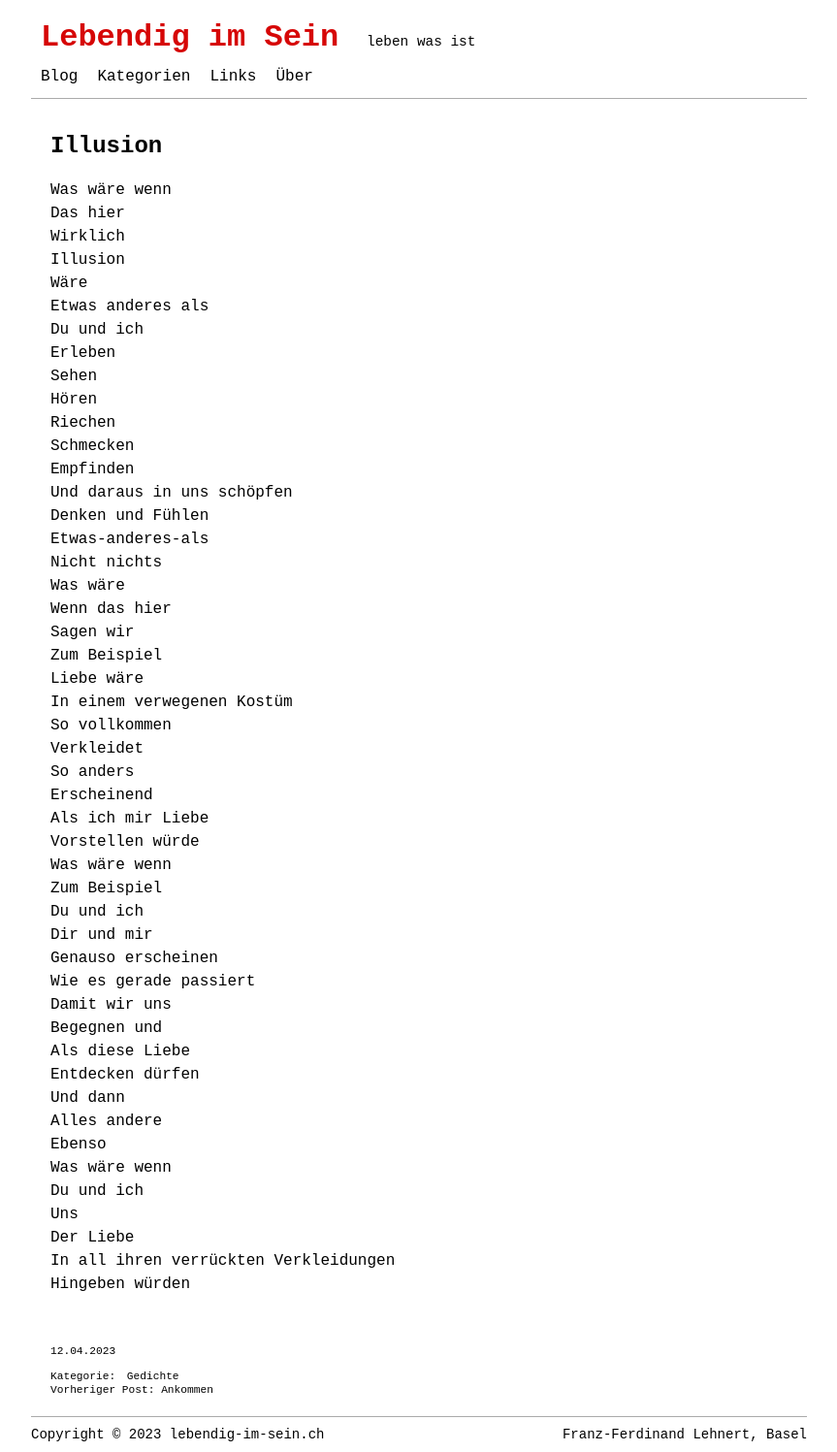
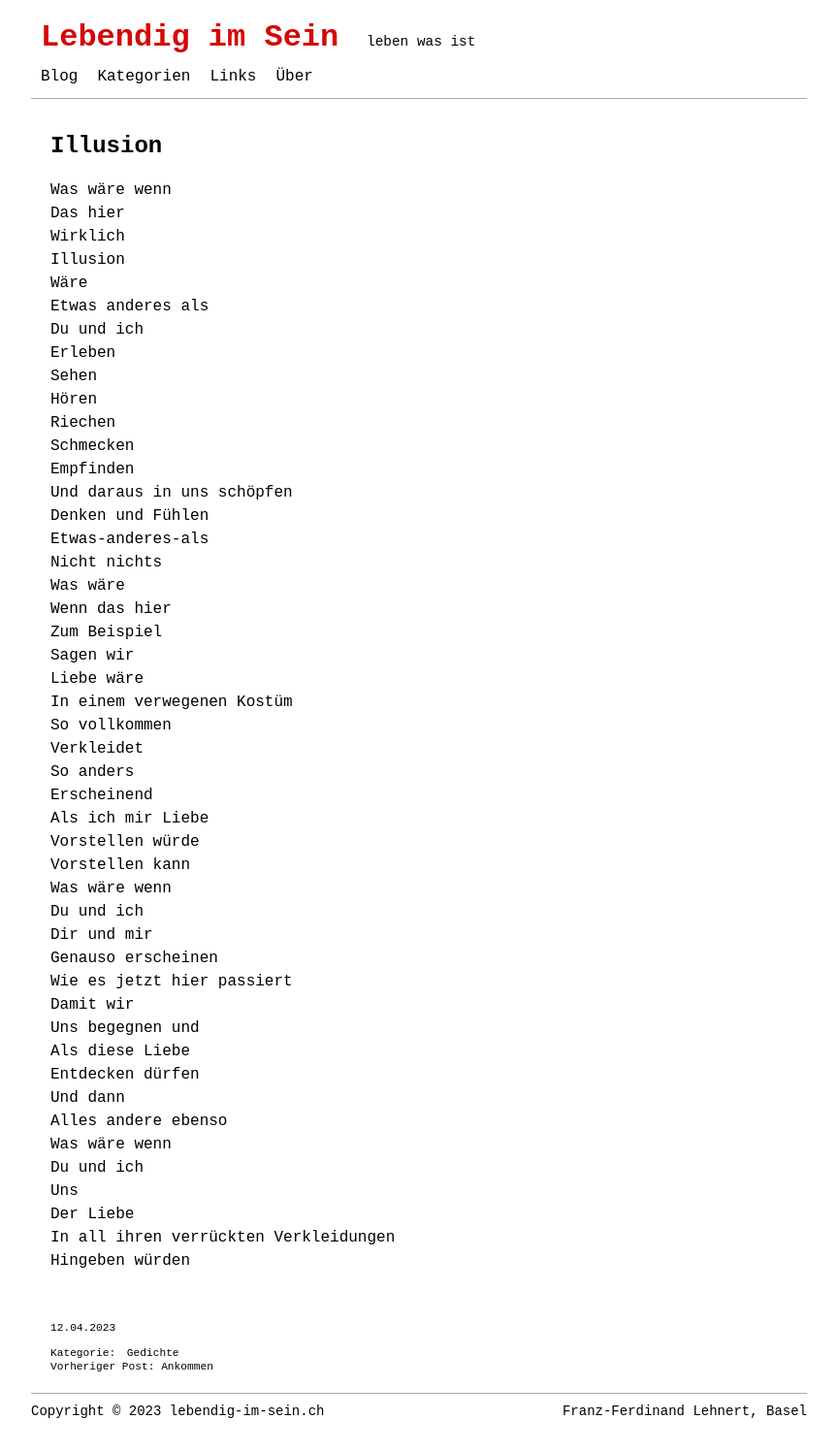
Before and after one commit to lebendigimsein/webpage, a Jekyll site: the page built from _posts/2023-04-12-illusion.markdown, in a window 1280 px wide. Shown: the whole page at 97% size, without its empty margins (208-1071 px from the left). Built offline with Jekyll 4.4.1, drawn with Linux system fonts in a browser that asks for light colours; after the commit the page ends 1473 px from its top, so only the background shows below that.

Commit message:
illusion changed

```diff
--- a/_posts/2023-04-12-illusion.markdown
+++ b/_posts/2023-04-12-illusion.markdown
@@ -26,8 +26,8 @@ Etwas-anderes-als
 Nicht nichts
 Was wäre
 Wenn das hier
+Zum Beispiel
 Sagen wir
-Zum Beispiel
 Liebe wäre
 In einem verwegenen Kostüm
 So vollkommen
@@ -36,19 +36,18 @@ So anders
 Erscheinend
 Als ich mir Liebe
 Vorstellen würde
+Vorstellen kann
 Was wäre wenn
-Zum Beispiel
 Du und ich
 Dir und mir
 Genauso erscheinen
-Wie es gerade passiert
-Damit wir uns
-Begegnen und
+Wie es jetzt hier passiert
+Damit wir
+Uns begegnen und
 Als diese Liebe
 Entdecken dürfen
 Und dann
-Alles andere
-Ebenso
+Alles andere ebenso
 Was wäre wenn
 Du und ich
 Uns
```
